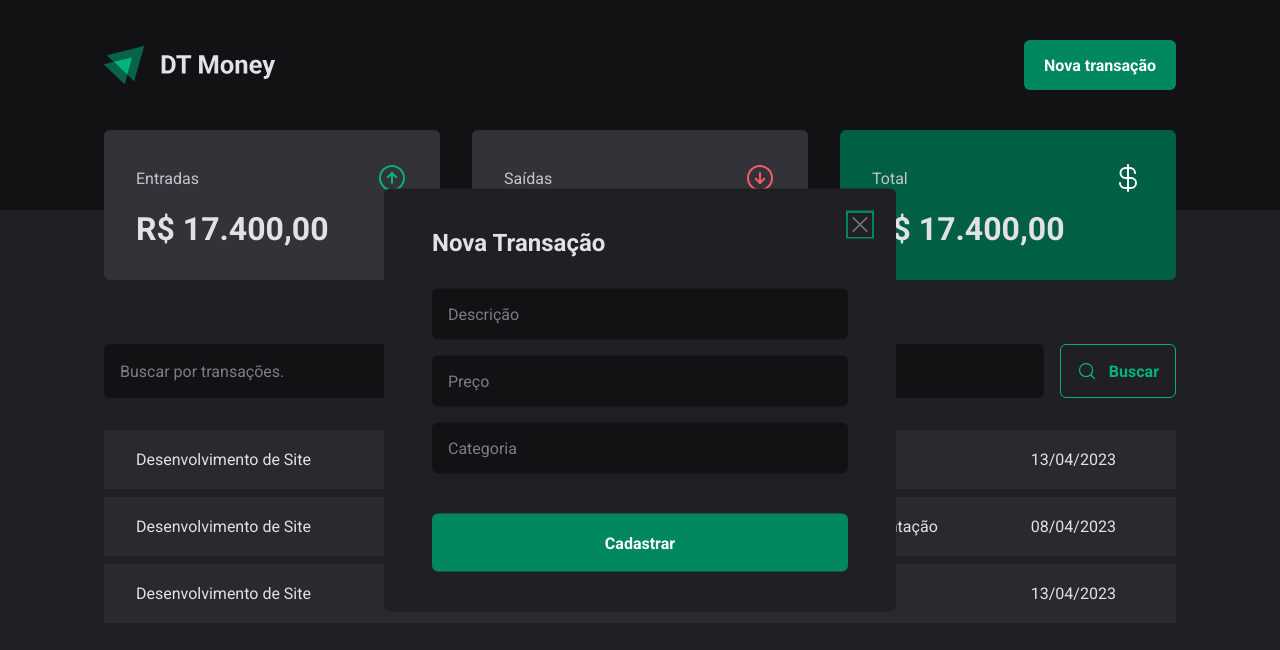
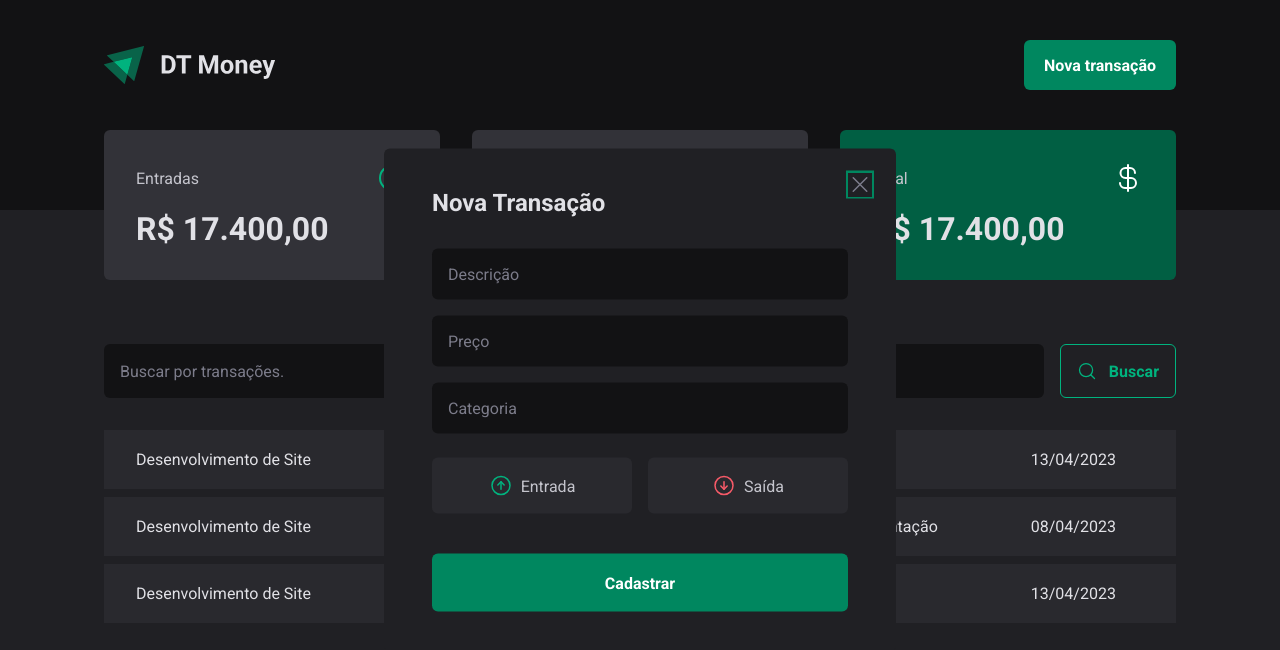
Before and after one commit to oeduardodev/ignite_money, a React (Vite) app: page / in a window 1280 px wide. Both pictures are taken after a click on the button "Nova transação". Shown: the top 650 px of the page. Built offline with nearby package versions, Linux system fonts and the light colour scheme.

Commit message:
Estrutura visual - Botões de entrada e saída.

```diff
--- a/src/components/NewTransactionsModal/index.tsx
+++ b/src/components/NewTransactionsModal/index.tsx
@@ -1,6 +1,12 @@
 import * as Dialog from '@radix-ui/react-dialog'
-import { CloseButton, Content, Overlay } from './styles'
-import { X } from 'phosphor-react'
+import {
+  CloseButton,
+  Content,
+  Overlay,
+  TransactionType,
+  TransactionTypeButton,
+} from './styles'
+import { ArrowCircleDown, ArrowCircleUp, X } from 'phosphor-react'
 
 export function NewTransactionsModal() {
   return (
@@ -19,6 +25,17 @@
           <input type="number" placeholder="Preço" required />
           <input type="text" placeholder="Categoria" required />
 
+          <TransactionType>
+            <TransactionTypeButton variant="income">
+              <ArrowCircleUp size={24} />
+              Entrada
+            </TransactionTypeButton>
+
+            <TransactionTypeButton variant="outcome">
+              <ArrowCircleDown size={24} />
+              Saída
+            </TransactionTypeButton>
+          </TransactionType>
           <button type="submit">Cadastrar</button>
         </form>
       </Content>
--- a/src/components/NewTransactionsModal/styles.ts
+++ b/src/components/NewTransactionsModal/styles.ts
@@ -65,3 +65,34 @@
   cursor: pointer;
   color: ${(props) => props.theme['gray-500']};
 `
+
+export const TransactionType = styled.div`
+  display: grid;
+  grid-template-columns: repeat(2, 1fr);
+  gap: 1rem;
+  margin-top: 0.5rem;
+`
+
+interface TransactionTypeButtonProps {
+  variant: 'income' | 'outcome'
+}
+
+export const TransactionTypeButton = styled.button<TransactionTypeButtonProps>`
+  background: ${(props) => props.theme['gray-700']};
+  padding: 1rem;
+  display: flex;
+  align-items: center;
+  justify-content: center;
+  gap: 0.5rem;
+  border-radius: 6px;
+  cursor: pointer;
+  border: 0;
+  color: ${(props) => props.theme['gray-300']};
+
+  svg {
+    color: ${(props) =>
+      props.variant === 'income'
+        ? props.theme['green-300']
+        : props.theme['red-300']};
+  }
+`
```
